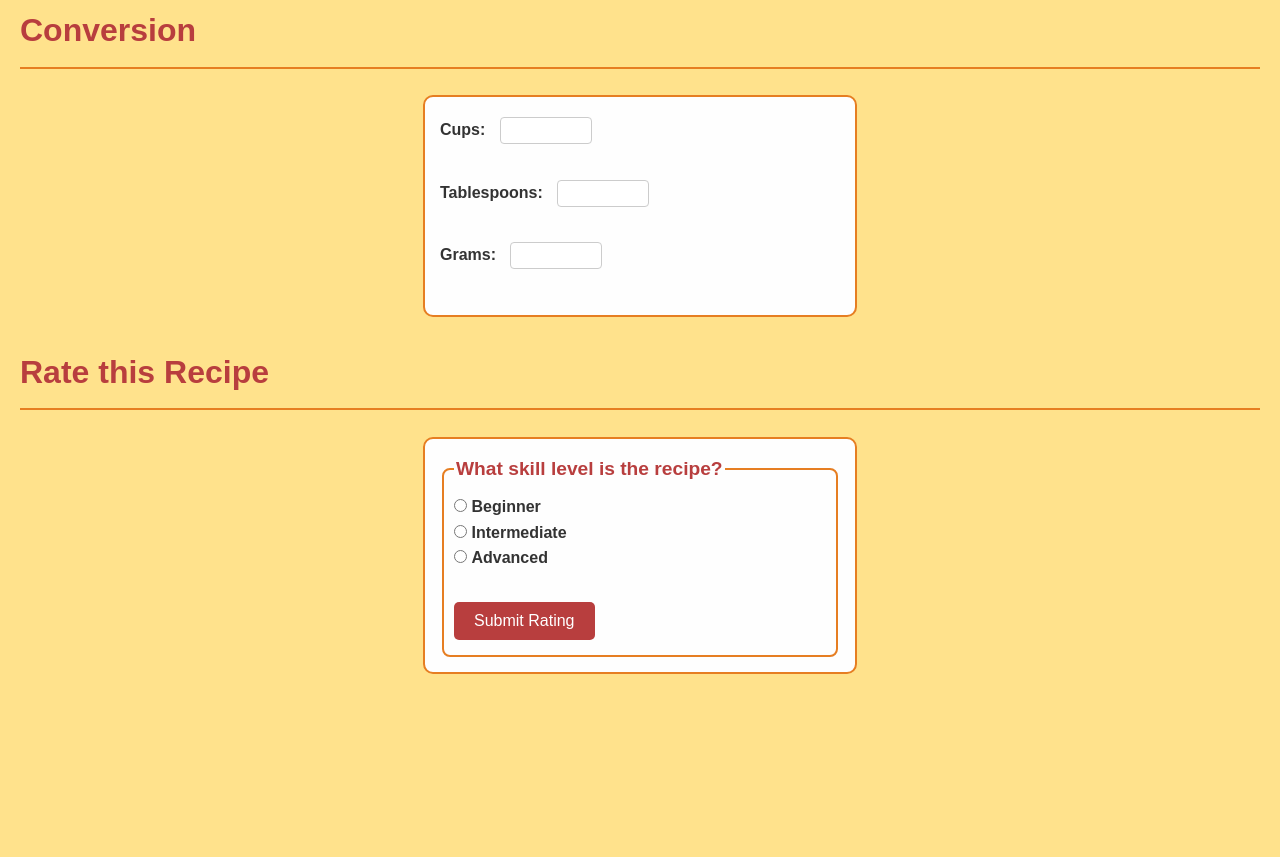
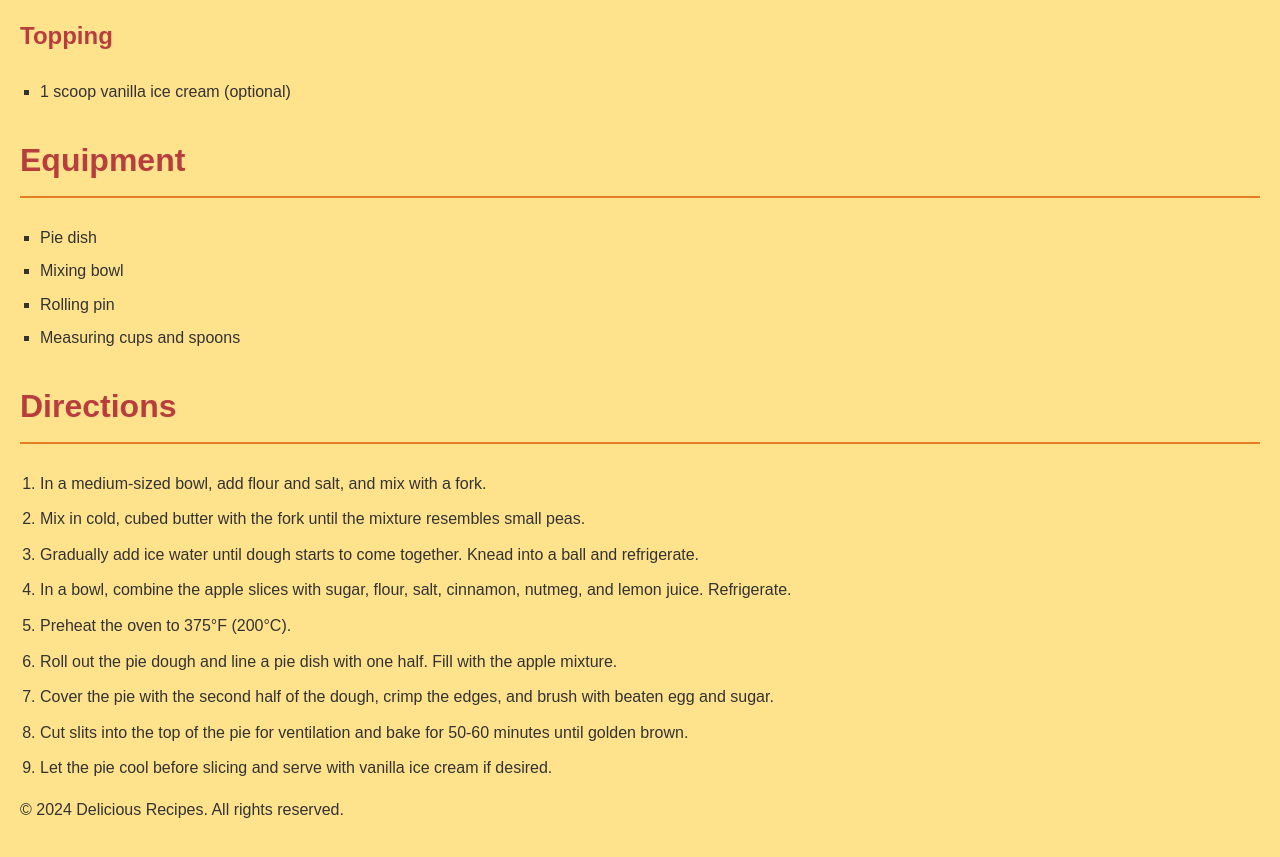
Before and after one commit to ArishaG/CA5-LayoutCSS, a plain HTML site: page index.html in a window 1280 px wide. Shown: the part 1733-2590 px from the top of the page. Before the commit the page ends 2427 px from the top, so only its background shows below. Drawn offline with Linux system fonts and the light colour scheme.

Commit message:
Update index.html

```diff
--- a/index.html
+++ b/index.html
@@ -9,15 +9,44 @@
 </head>
 
 <body>
+  <div class="container">
 
+    <header class="header">
       <h1>Classic Apple Pie Recipe</h1>
-  <p> Recipe by: Tasty, found on https://tasty.co/recipe/apple-pie-from-scratch</p>
+      <p>Recipe by: Tasty, found on <a href="https://tasty.co/recipe/apple-pie-from-scratch" target="_blank">tasty.co</a></p>
+    </header>
 
+    <div class="row">
+      <div class="column links">
+        <h2>Links</h2>
+        <ul>
+          <li><a href="#">Home</a></li>
+          <li><a href="#">Recipes</a></li>
+          <li><a href="#">Contact</a></li>
+        </ul>
+      </div>
+
+      <div class="column image-content">
         <figure>
           <img src="Apple_pie.jpg" alt="Delicious homemade apple pie" width="400">
           <figcaption>Image by: Wikimedia Commons</figcaption>
         </figure>
+      </div>
 
+      <div class="column rating-conversion">
+        <h2>Rating</h2>
+        <p>⭐⭐⭐⭐⭐</p>
+        <h2>Conversion</h2>
+        <form>
+          <label for="cups">Cups:</label>
+          <input type="number" id="cups" name="cups">
+          <input type="submit" value="Convert">
+        </form>
+      </div>
+    </div>
+
+    <div class="row">
+      <div class="column ingredients">
         <h2>Ingredients</h2>
         <h3>Pie Dough</h3>
         <ul>
@@ -44,7 +73,19 @@
         <ul>
           <li>1 scoop vanilla ice cream (optional)</li>
         </ul>
+      </div>
 
+      <div class="column equipment">
+        <h2>Equipment</h2>
+        <ul>
+          <li>Pie dish</li>
+          <li>Mixing bowl</li>
+          <li>Rolling pin</li>
+          <li>Measuring cups and spoons</li>
+        </ul>
+      </div>
+
+      <div class="column directions">
         <h2>Directions</h2>
         <ol>
           <li>In a medium-sized bowl, add flour and salt, and mix with a fork.</li>
@@ -57,38 +98,14 @@
           <li>Cut slits into the top of the pie for ventilation and bake for 50-60 minutes until golden brown.</li>
           <li>Let the pie cool before slicing and serve with vanilla ice cream if desired.</li>
         </ol>
+      </div>
+    </div>
 
-  <h2>Conversion</h2>
-  <form>
-    <label for="cups">Cups:</label>
-    <input type="number" id="cups" name="cups" step="0.01"><br><br>
+    <footer class="footer">
+      <p>© 2024 Delicious Recipes. All rights reserved.</p>
+    </footer>
 
-    <label for="tablespoons">Tablespoons:</label>
-    <input type="number" id="tablespoons" name="tablespoons" step="0.01"><br><br>
-
-    <label for="grams">Grams:</label>
-    <input type="number" id="grams" name="grams" step="1"><br><br>
-  </form>
-
-  <h2>Rate this Recipe</h2>
-  <form>
-    <fieldset>
-      <legend>What skill level is the recipe?</legend>
-      <input type="radio" id="beginner" name="skill" value="beginner">
-      <label for="beginner">Beginner</label><br>
-
-      <input type="radio" id="intermediate" name="skill" value="intermediate">
-      <label for="intermediate">Intermediate</label><br>
-
-      <input type="radio" id="advanced" name="skill" value="advanced">
-      <label for="advanced">Advanced</label><br><br>
-
-      <input type="submit" value="Submit Rating">
-    </fieldset>
-  </form>
-
-  <meta name="author" content="[Arisha G]">
-
+  </div>
 </body>
 
 </html>
```
Lines whose indentation alone changed are shown as unchanged.
